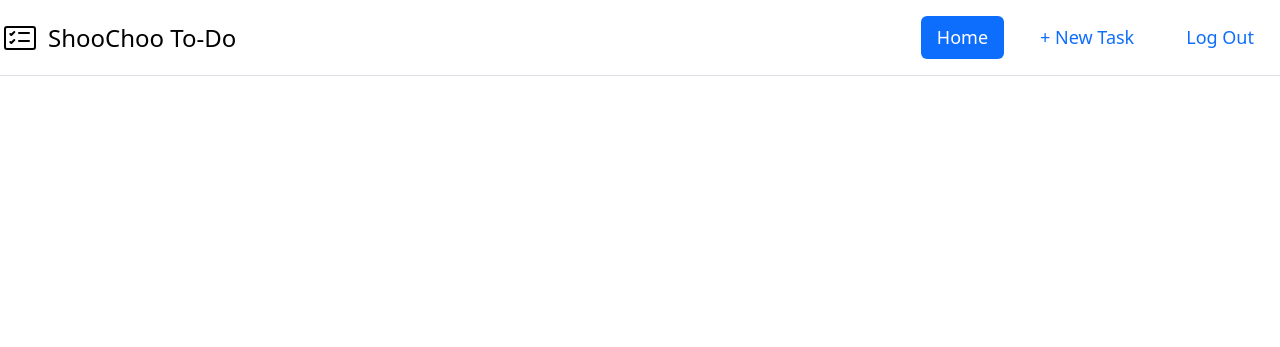
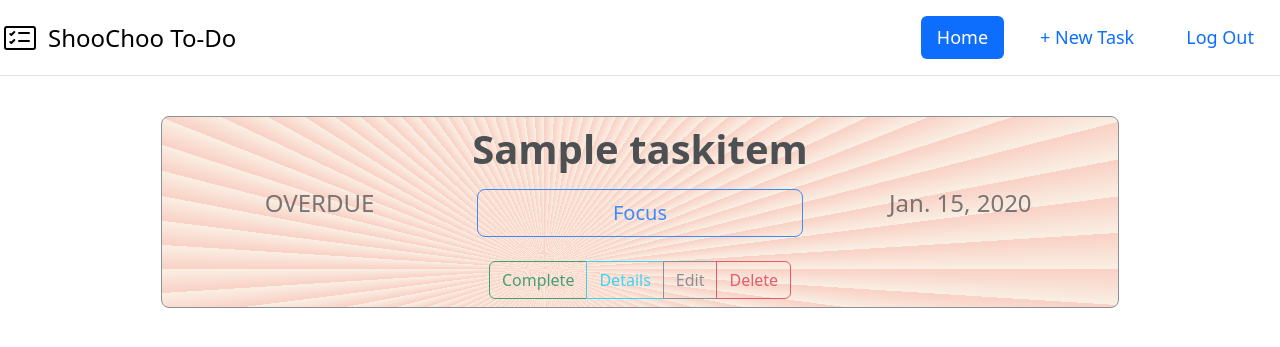
Before and after one commit to SlyPuffin/shoochoo, a Django app: page / in a window 1280 px wide. Shown: the top 347 px of the page. Run offline with Django 4.2, Linux system fonts and the light colour scheme; a user stored in the database is signed in; tables that the repository leaves empty hold one stand-in row (values such as "Sample post"); parts of the project's set-up code (start-up, migrations or seed data) failed here and were passed over.

Commit message:
#1 Status set to Overdue

```diff
--- a/static/css/base.css
+++ b/static/css/base.css
@@ -58,8 +58,17 @@
     rgb(191, 255, 200, 0.2) 1%
   );
 }
+.task-overdue {
+  background-color: rgb(247, 247, 229);
+  opacity: 0.8;
+  background-image: repeating-conic-gradient(
+    at 40% 80%,
+    rgba(255, 0, 0, 0.2) 0%,
+    rgba(255, 191, 191, 0.2) 1%
+  );
+}
 .task-row-element {
-  padding: 1rem;
+  padding: 0.5rem;
 }
 
 .themed-grid-col {
--- a/tasks/models.py
+++ b/tasks/models.py
@@ -7,18 +7,19 @@ from django.urls import reverse
 class TaskItem(models.Model):
     DUE = 'DUE'
     COMPLETE = 'COMPLETE'
+    OVERDUE = 'OVERDUE'
     STATUS = (
         (DUE, DUE),
-        (COMPLETE, COMPLETE)
+        (COMPLETE, COMPLETE),
+        (OVERDUE, OVERDUE)
     )
-    title = models.CharField(max_length=100, blank=True, null=True)
+    title = models.CharField(max_length=100, null=True)
     author = models.ForeignKey(
         "auth.User",
         on_delete=models.CASCADE,
     )
     body = models.TextField(null=True, blank=True)
     due_date = models.DateField(default=timezone.now)
-    task_finished = models.BooleanField(default=True)
     status = models.CharField(max_length=20, choices=STATUS, default=DUE)
     estimated_time = models.IntegerField()
     elapsed_time = models.IntegerField(default=0)
--- a/tasks/views.py
+++ b/tasks/views.py
@@ -19,13 +19,26 @@ def task_complete(request, pk):
 
 # Create your views here.
 class TaskListView(LoginRequiredMixin, ListView):
-    #model = TaskItem
     template_name = "home.html"
 
     def get_queryset(self):
         today = timezone.datetime.today().replace(hour=0, minute=0, second=0, microsecond=0)
-        return TaskItem.objects.filter(author=self.request.user).filter(due_date__gte=today).extra(select={"status_order":"case when status='DUE' then 0 when status = 'COMPLETE' then 1 else 2 end"}).order_by('due_date', 'status_order')#.filter(status='DUE')
+        objects = TaskItem.objects.filter(author=self.request.user).extra(select={"status_order":"case when status='OVERDUE' then 0 when status = 'DUE' then 1 else 2 end"}).order_by('due_date', 'status_order')#.filter(status='DUE')
+        for obj in objects:
+            if obj.due_date < today.date() and obj.status == 'DUE':
+                obj.status = 'OVERDUE'
+                obj.save()
 
+        return objects
+
+#.filter(due_date__gte=today)
+
+class CompletedTaskListView(LoginRequiredMixin, ListView):
+    template_name = "home.html"
+
+    def get_queryset(self):
+        objects = TaskItem.objects.filter(author=self.request.user).filter(status='COMPLETE')
+        return objects
 
 class TaskDetailView(LoginRequiredMixin, DetailView):
     model = TaskItem
--- a/templates/home.html
+++ b/templates/home.html
@@ -2,21 +2,20 @@
 <main class="task-list w-100 m-auto">
   {% for task in object_list %}
   <div
-    class="container text-center border border-secondary task-row rounded-3 {% if task.status == 'COMPLETE' %} task-complete {% else %} task-due {% endif %}"
+    class="container text-center border border-secondary task-row rounded-3 {% if task.status == 'COMPLETE' %} task-complete {% elif task.status == 'OVERDUE' %} task-overdue {% else %} task-due {% endif %}"
   >
+    {% if task.status != 'COMPLETE' %}
     <div class="row task-row-element">
       <h1 class="col"><strong>{{ task.title }}</strong></h1>
     </div>
     <div class="row">
       <h4 class="col text-body-secondary">{{ task.status }}</h4>
-      {% if task.status == 'DUE' %}
       <a
         href="{% url 'task_focus' task.pk %}"
         role="button"
         class="col focus-button btn btn-lg btn-outline-primary"
         >Focus</a
       >
-      {% endif %}
       <h4 class="col text-body-secondary">{{ task.due_date }}</h4>
     </div>
     <div
@@ -24,14 +23,12 @@
       role="group"
       aria-label="Task Buttons"
     >
-      {% if task.status == 'DUE' %}
       <a
         href="{% url 'task_complete' task.pk %}"
         role="button"
         class="btn btn-outline-success"
         >Complete</a
       >
-      {% endif %}
       <a
         href="{{ task.get_absolute_url }}"
         role="button"
@@ -52,6 +49,34 @@
       >
     </div>
   </div>
-  {% endfor %}
+  {% else %}
+  <div class="row task-row-element">
+    <h4 class="col task-row-element">{{ task.title }}</h4>
+    <div
+      class="col btn-group task-row-element"
+      role="group"
+      aria-label="Task Buttons"
+    >
+      <a
+        href="{{ task.get_absolute_url }}"
+        role="button"
+        class="btn btn-outline-info"
+        >Details</a
+      >
+      <a
+        href="{% url 'task_edit' task.pk %}"
+        role="button"
+        class="btn btn-outline-secondary"
+        >Edit</a
+      >
+      <a
+        href="{% url 'task_delete' task.pk %}"
+        role="button"
+        class="btn btn-outline-danger"
+        >Delete</a
+      >
+    </div>
+  </div>
+  {% endif %} {% endfor %}
 </main>
 {% endblock content %}
```
